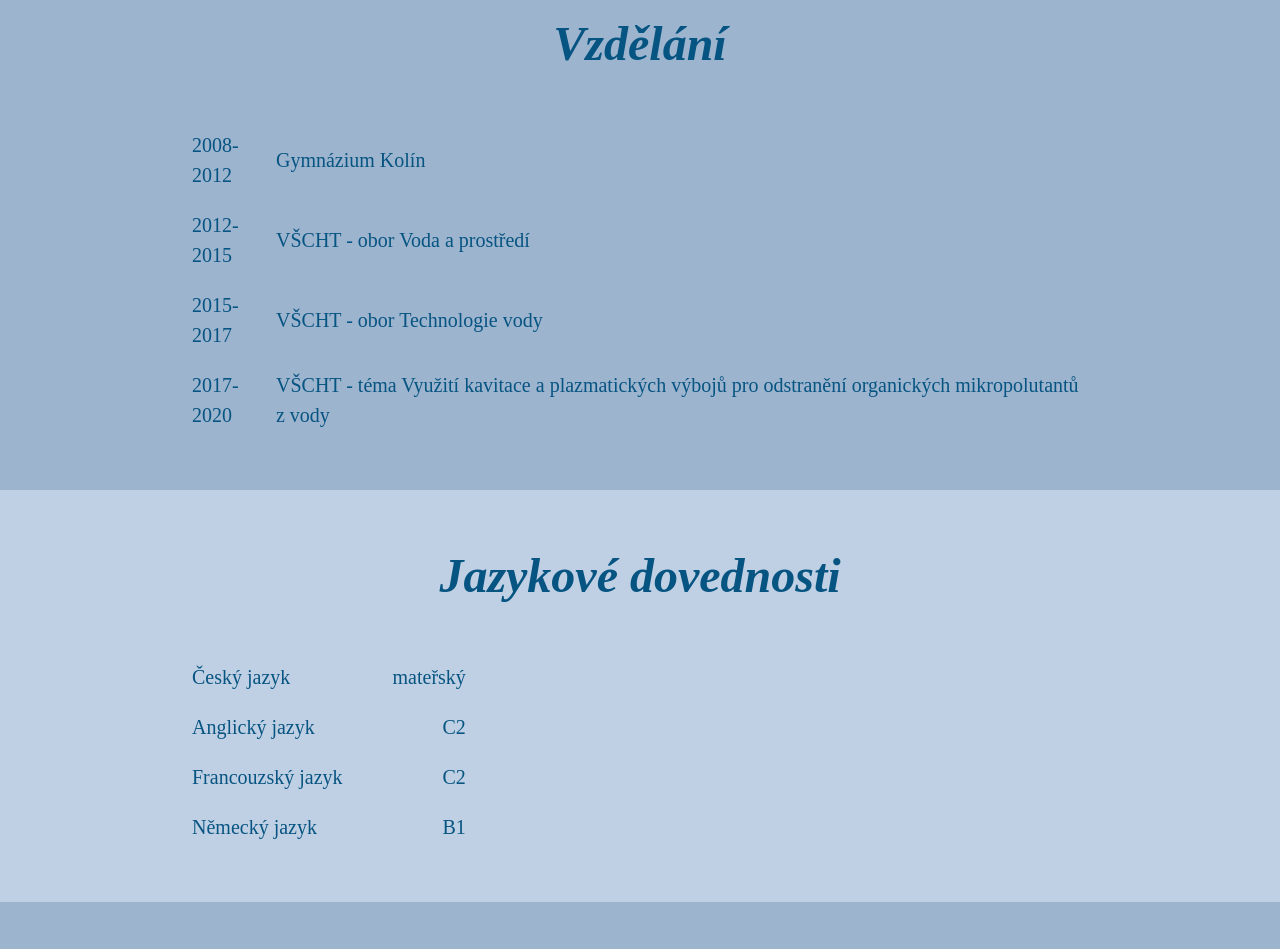
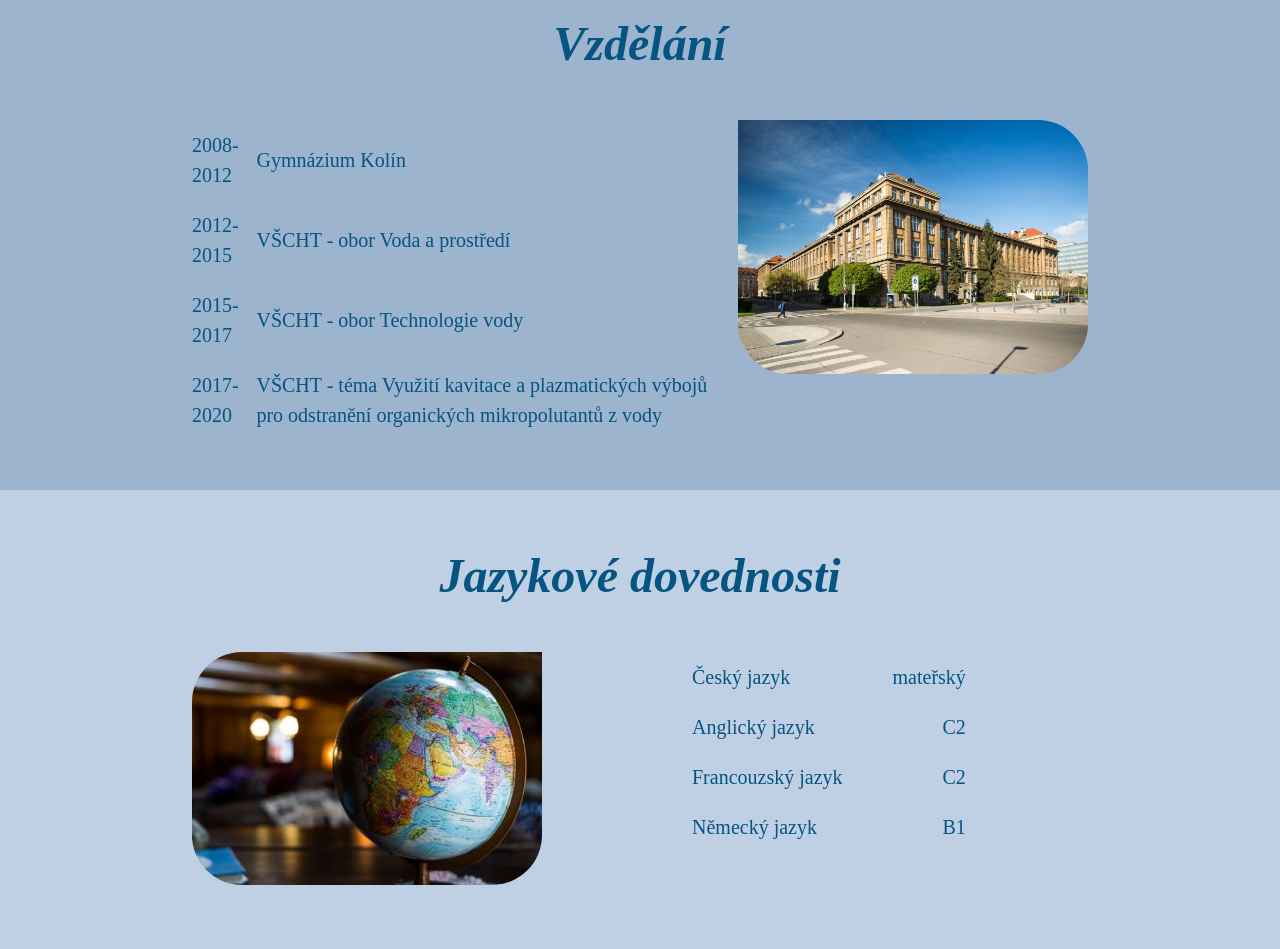
Before and after one commit to danka0ro/ukol, a plain HTML site: page index.html in a window 1280 px wide. Shown: the part 1040-1989 px from the top of the page. Drawn offline with Linux system fonts and the light colour scheme.

Commit message:
Finální vezre HTML a CSS

```diff
--- a/index.html
+++ b/index.html
@@ -4,7 +4,7 @@
     <meta charset="UTF-8">
     <meta http-equiv="X-UA-Compatible" content="IE=edge">
     <meta name="viewport" content="width=device-width, initial-scale=1.0">
-    <title>Document</title>
+    <title>Životopis</title>
     <link rel="stylesheet" href="style.css">
 </head>
 <body>
@@ -46,6 +46,7 @@
 <!--Sekce vzdělání-->
     <section id="vzdelani" class="vzdelani">
         <h2>Vzdělání</h2>
+        <img class="foto-vscht" src="obrazky/vscht.jpg" alt="alma mater">
 
 
                 <table>
@@ -66,12 +67,16 @@
                         <td>VŠCHT - téma Využití kavitace a plazmatických výbojů pro odstranění organických mikropolutantů z vody</td>
                     </tr>
                 </table>
+
+
     </section>
 
 
 <!--Sekce jazyky-->
     <section id="jazyky" class="jazyky">
         <h2>Jazykové dovednosti</h2>
+
+            <img class="foto-jazyky" src="obrazky/jazyky.jpg" alt="jazyky světa">
 
                 <table>
                     <tr>
@@ -121,6 +126,7 @@
     <section id="kontakt" class="kontakt">
         <h2>Kontakt</h2>
 
+            <img class="foto-kontakt" src="obrazky/voda.jpg" alt="odběr vzorku vody">
             <p>
                 Dana Romanová<br>
                 Májová 1<br>
--- a/style.css
+++ b/style.css
@@ -4,7 +4,7 @@ body {
     font-size: 20px;
     line-height: 1.5;
     margin: 0;
-    text-align: center;
+
 }
 
 .hlavicka {
@@ -104,3 +104,28 @@ td {
     text-align: right;
     padding-left: 50px;
 }
+
+.foto-vscht {
+    width: 350px;
+    border-radius: 0 50px 50px 50px;
+    float: right;
+    margin: 0 0 30px 30px;
+
+}
+
+.foto-jazyky {
+    width: 350px;
+    border-radius: 50px 0 50px 50px;
+    float: left;
+    margin: 0 30px 30px 0;
+}
+
+.jazyky table {
+    margin-left: 500px;
+}
+
+.foto-kontakt {
+    border-radius: 0 50px 50px 50px;
+    float: right;
+    margin: 0 0 30px 30px;
+}
```
Also changed, not shown: obrazky/jazyky.jpg (added), obrazky/voda.jpg (added), obrazky/vscht.jpg (added).
